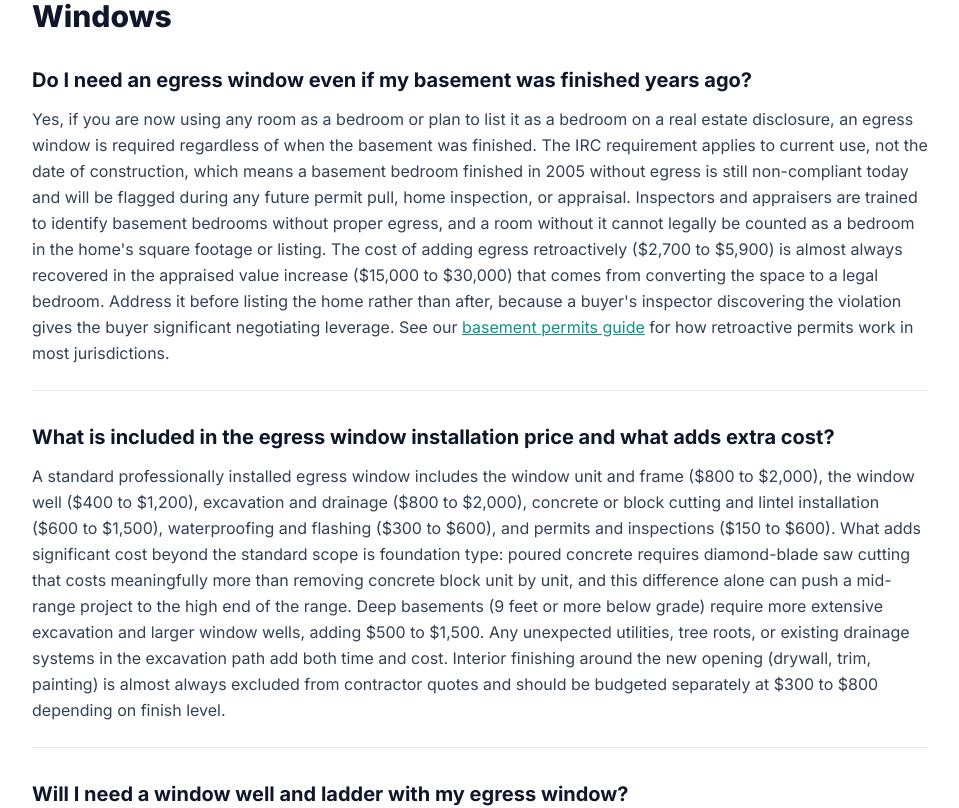
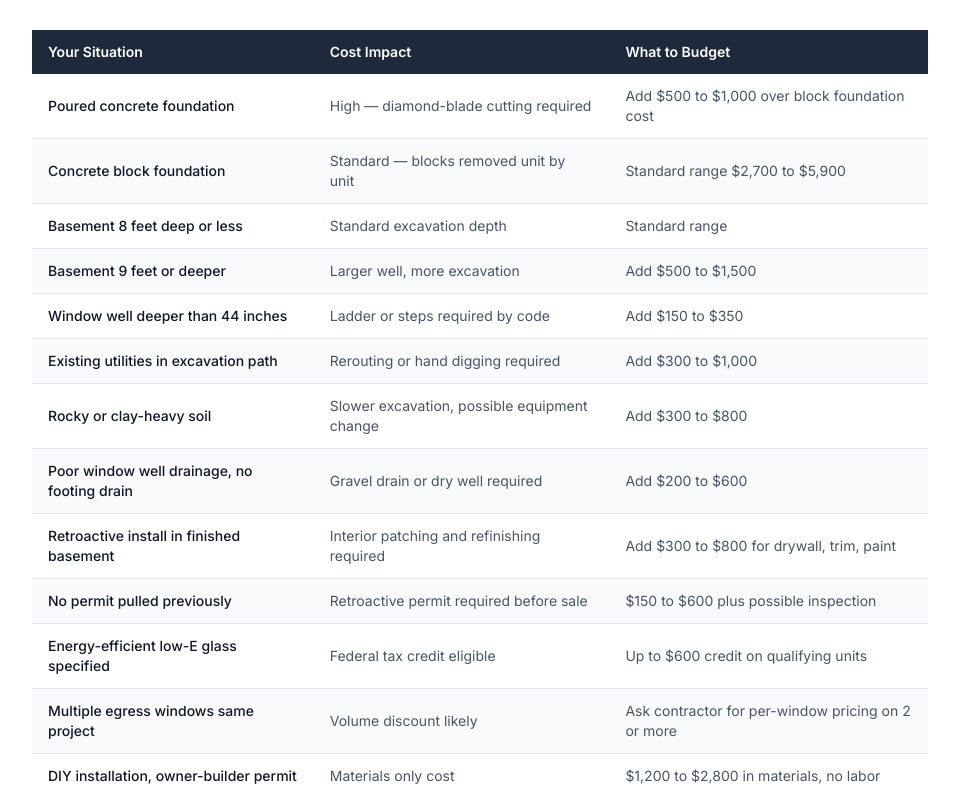
Before and after one commit to thebasementguide2026/basement-guide, a Next.js app: page /articles/egress-window-cost in a window 1280 px wide. Shown: the part 4441-5249 px from the top of the page, without its empty margins (0-959 px from the left). Built offline with nearby package versions, Linux system fonts and the light colour scheme.

Commit message:
Add decision table (13 rows) above FAQ section on egress-window-cost

```diff
--- a/app/articles/egress-window-cost/page.tsx
+++ b/app/articles/egress-window-cost/page.tsx
@@ -226,6 +226,29 @@ export default function EgressWindowCost() {
             </li>
           </ul>
 
+          {/* Decision Table */}
+          <h2 className='text-3xl font-extrabold text-slate-900 mt-16 mb-8'>Egress Window Cost Factors: What Applies to Your Project?</h2>
+          <div className='overflow-x-auto not-prose mb-12'>
+            <table className='w-full border-collapse text-sm'>
+              <thead><tr className='bg-slate-800 text-white'><th className='px-4 py-3 text-left font-semibold'>Your Situation</th><th className='px-4 py-3 text-left font-semibold'>Cost Impact</th><th className='px-4 py-3 text-left font-semibold'>What to Budget</th></tr></thead>
+              <tbody className='divide-y divide-gray-200'>
+                <tr className='bg-white'><td className='px-4 py-3 font-medium text-slate-900'>Poured concrete foundation</td><td className='px-4 py-3 text-slate-600'>High &mdash; diamond-blade cutting required</td><td className='px-4 py-3 text-slate-600'>Add $500 to $1,000 over block foundation cost</td></tr>
+                <tr className='bg-gray-50'><td className='px-4 py-3 font-medium text-slate-900'>Concrete block foundation</td><td className='px-4 py-3 text-slate-600'>Standard &mdash; blocks removed unit by unit</td><td className='px-4 py-3 text-slate-600'>Standard range $2,700 to $5,900</td></tr>
+                <tr className='bg-white'><td className='px-4 py-3 font-medium text-slate-900'>Basement 8 feet deep or less</td><td className='px-4 py-3 text-slate-600'>Standard excavation depth</td><td className='px-4 py-3 text-slate-600'>Standard range</td></tr>
+                <tr className='bg-gray-50'><td className='px-4 py-3 font-medium text-slate-900'>Basement 9 feet or deeper</td><td className='px-4 py-3 text-slate-600'>Larger well, more excavation</td><td className='px-4 py-3 text-slate-600'>Add $500 to $1,500</td></tr>
+                <tr className='bg-white'><td className='px-4 py-3 font-medium text-slate-900'>Window well deeper than 44 inches</td><td className='px-4 py-3 text-slate-600'>Ladder or steps required by code</td><td className='px-4 py-3 text-slate-600'>Add $150 to $350</td></tr>
+                <tr className='bg-gray-50'><td className='px-4 py-3 font-medium text-slate-900'>Existing utilities in excavation path</td><td className='px-4 py-3 text-slate-600'>Rerouting or hand digging required</td><td className='px-4 py-3 text-slate-600'>Add $300 to $1,000</td></tr>
+                <tr className='bg-white'><td className='px-4 py-3 font-medium text-slate-900'>Rocky or clay-heavy soil</td><td className='px-4 py-3 text-slate-600'>Slower excavation, possible equipment change</td><td className='px-4 py-3 text-slate-600'>Add $300 to $800</td></tr>
+                <tr className='bg-gray-50'><td className='px-4 py-3 font-medium text-slate-900'>Poor window well drainage, no footing drain</td><td className='px-4 py-3 text-slate-600'>Gravel drain or dry well required</td><td className='px-4 py-3 text-slate-600'>Add $200 to $600</td></tr>
+                <tr className='bg-white'><td className='px-4 py-3 font-medium text-slate-900'>Retroactive install in finished basement</td><td className='px-4 py-3 text-slate-600'>Interior patching and refinishing required</td><td className='px-4 py-3 text-slate-600'>Add $300 to $800 for drywall, trim, paint</td></tr>
+                <tr className='bg-gray-50'><td className='px-4 py-3 font-medium text-slate-900'>No permit pulled previously</td><td className='px-4 py-3 text-slate-600'>Retroactive permit required before sale</td><td className='px-4 py-3 text-slate-600'>$150 to $600 plus possible inspection</td></tr>
+                <tr className='bg-white'><td className='px-4 py-3 font-medium text-slate-900'>Energy-efficient low-E glass specified</td><td className='px-4 py-3 text-slate-600'>Federal tax credit eligible</td><td className='px-4 py-3 text-slate-600'>Up to $600 credit on qualifying units</td></tr>
+                <tr className='bg-gray-50'><td className='px-4 py-3 font-medium text-slate-900'>Multiple egress windows same project</td><td className='px-4 py-3 text-slate-600'>Volume discount likely</td><td className='px-4 py-3 text-slate-600'>Ask contractor for per-window pricing on 2 or more</td></tr>
+                <tr className='bg-white'><td className='px-4 py-3 font-medium text-slate-900'>DIY installation, owner-builder permit</td><td className='px-4 py-3 text-slate-600'>Materials only cost</td><td className='px-4 py-3 text-slate-600'>$1,200 to $2,800 in materials, no labor</td></tr>
+              </tbody>
+            </table>
+          </div>
+
           {/* FAQ Section */}
           <h2 className='text-3xl font-extrabold text-slate-900 mt-16 mb-8'>Frequently Asked Questions About Basement Egress Windows</h2>
 
```
